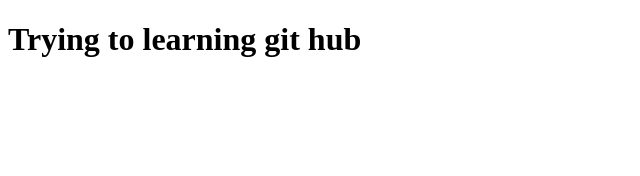
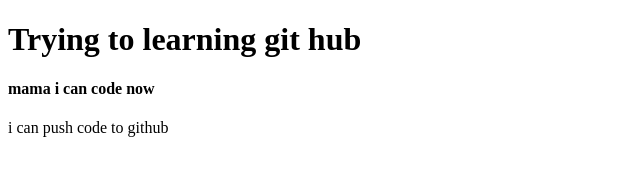
Before and after one commit to 911Apu/apu-, a plain HTML site: page index.html in a window 1280 px wide. Shown: the whole page, without its empty margins (0-640 px from the left). Drawn offline with Linux system fonts and the light colour scheme.

Commit message:
initial commit

```diff
--- a/index.html
+++ b/index.html
@@ -8,5 +8,7 @@
 </head>
 <body>
     <h1>Trying to learning git hub</h1>
+    <h4>mama i can code now</h4>
+    <p>i can push code to github</p>
 </body>
 </html>
```
